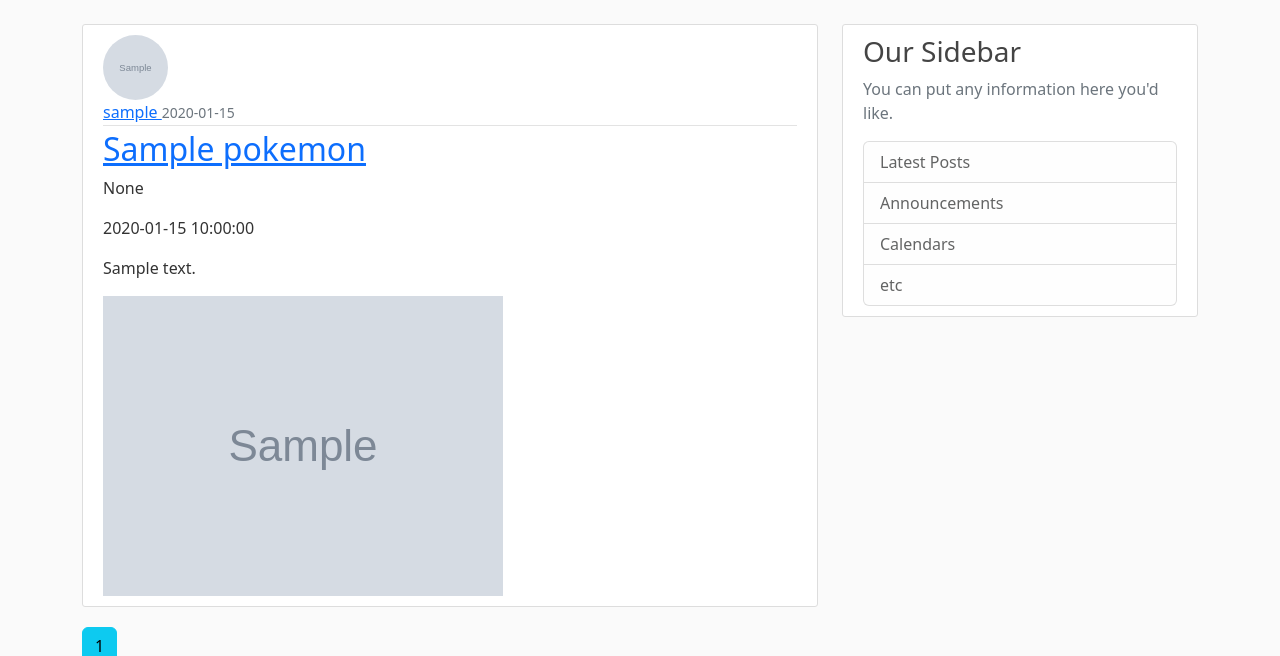
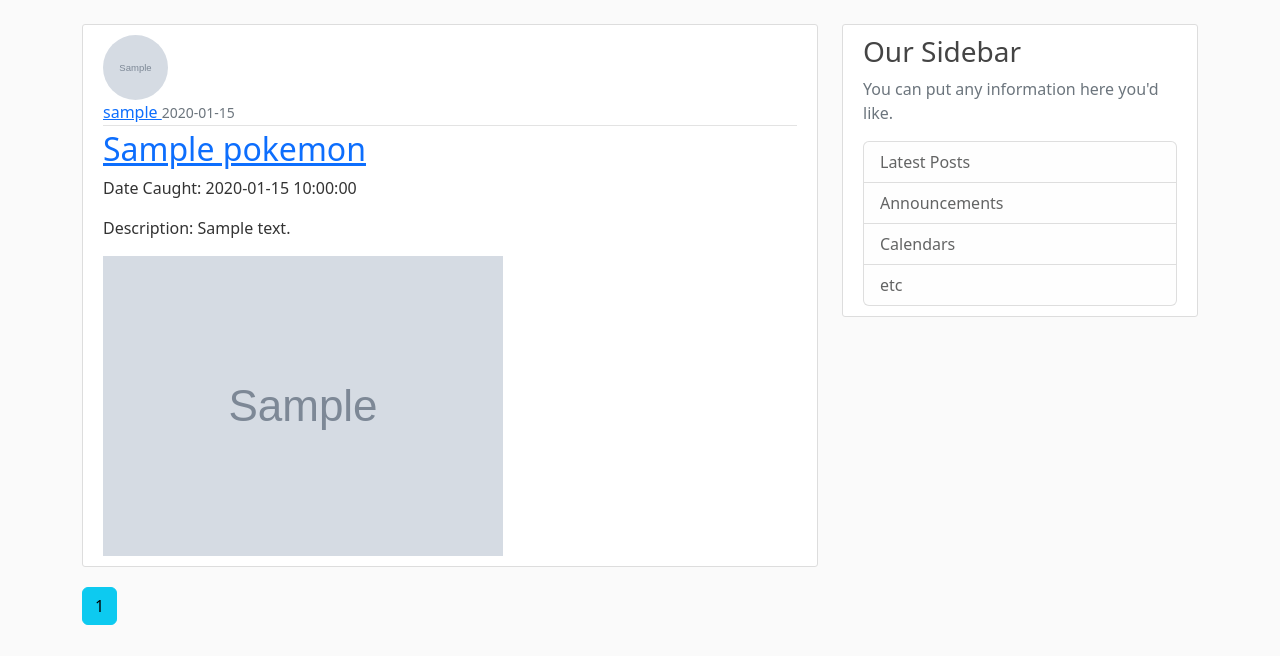
Before and after one commit to christinehannn/crispy-pokemon, a Flask app: page / in a window 1280 px wide. Shown: the part 56-712 px from the top of the page. Run offline with Flask 2, Linux system fonts and the light colour scheme; tables that the repository leaves empty hold one stand-in row (values such as "Sample post"); grey boxes marked "Sample" are stand-in pictures.

Commit message:
only show fields with data/added labels

```diff
--- a/pokemon/templates/home.html
+++ b/pokemon/templates/home.html
@@ -24,9 +24,13 @@
             {{ pokemon.name }}
           </a>
         </h2>
-        <p class="article-description">{{ pokemon.type }}</p>
-        <p class="article-description">{{ pokemon.date_caught }}</p>
-        <p class="article-description">{{ pokemon.description }}</p>
+        {% if pokemon.type %}
+          <p class="article-description">Type: {{ pokemon.type }}</p>
+        {% endif %}
+        {% if pokemon.date_caught %}
+          <p class="article-description">Date Caught: {{ pokemon.date_caught }}</p>
+        {% endif %}
+        <p class="article-description">Description: {{ pokemon.description }}</p>
         {% if pokemon.image_file %}
           <img
             src="{{ url_for('static', filename='pokemon_pics/' + pokemon.image_file) }}"
```
